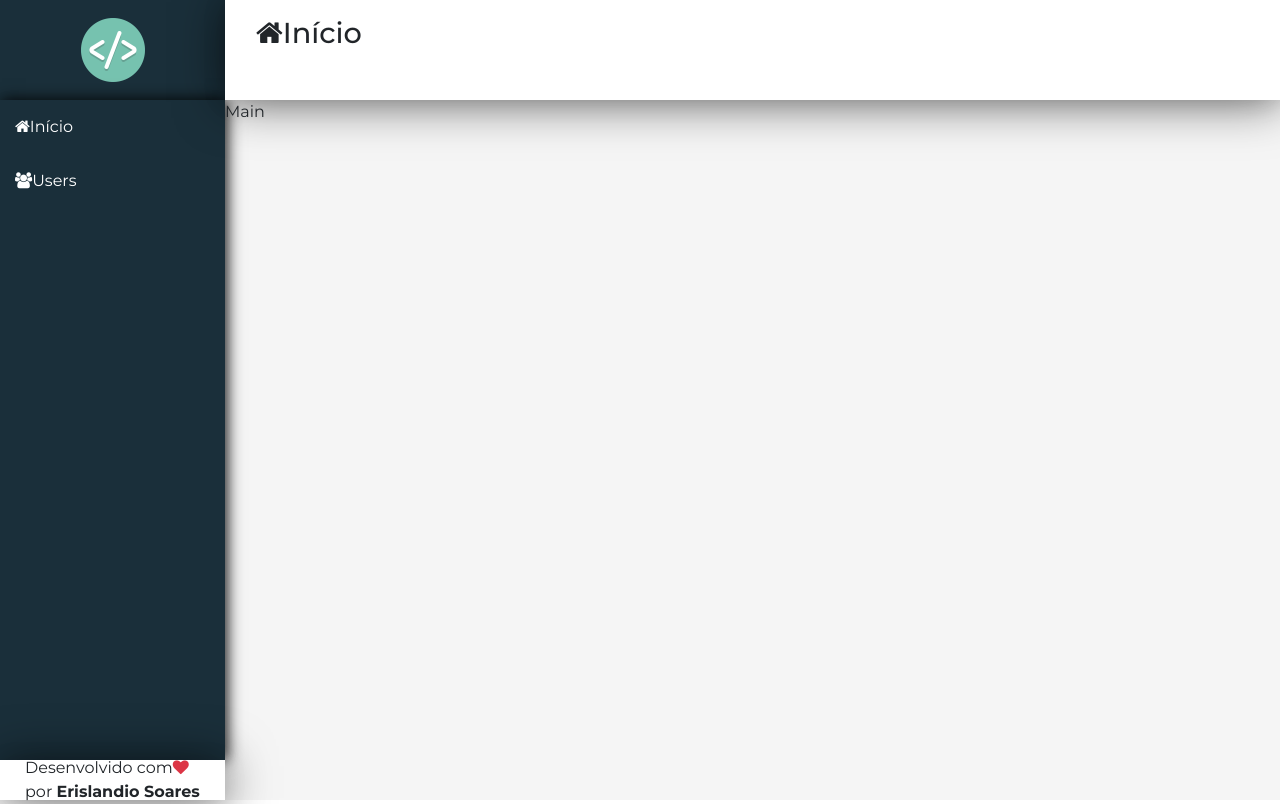
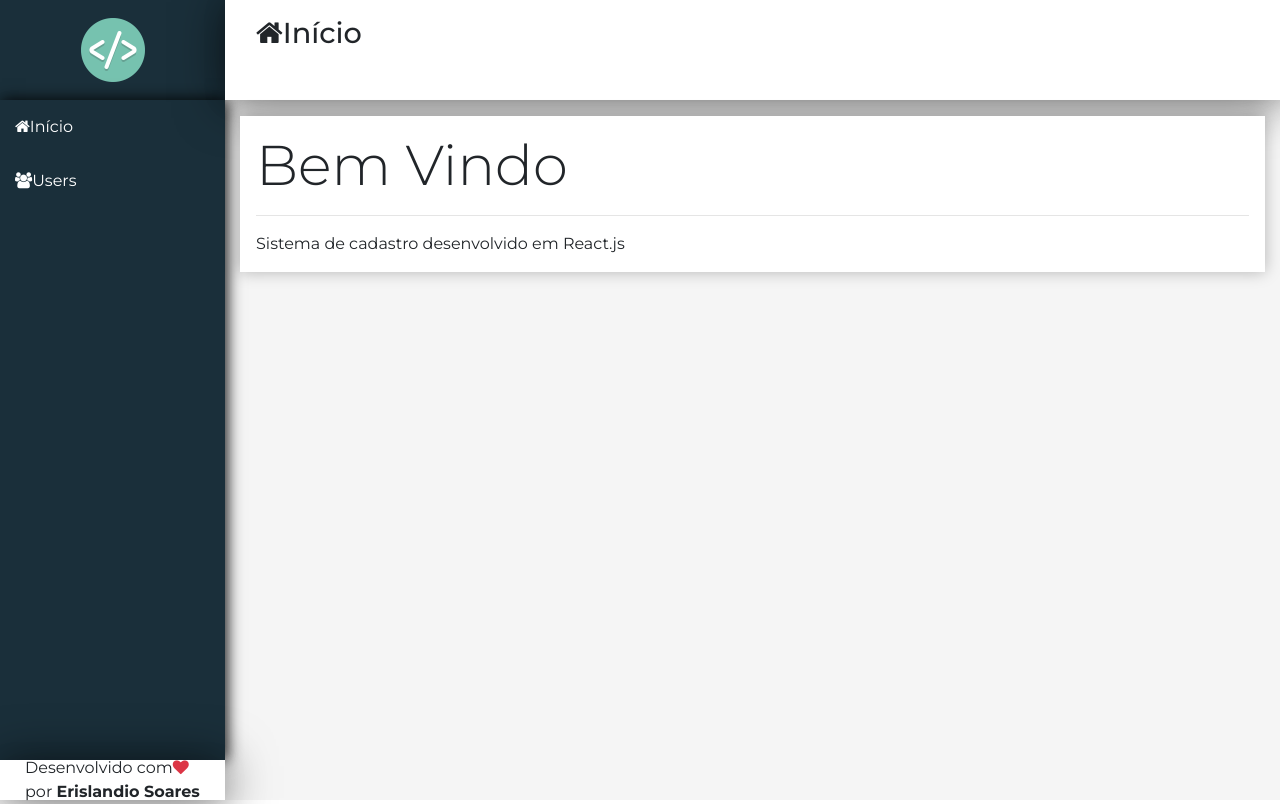
Before and after one commit to Erislandio/Crud-User-React, a React (Create React App) app in the folder frontend/: page / in a window 1280 px wide. Built offline with nearby package versions, Linux system fonts and the light colour scheme.

Commit message:
ajustes do conteudo da home

```diff
--- /dev/null
+++ b/frontend/src/components/home/Home.jsx
@@ -0,0 +1,22 @@
+import React, { Component } from 'react';
+import Main from '../template/main/Main';
+
+
+
+class Home extends Component {
+    render() {
+        return (
+            <Main icon='home' title="Início">
+                <div className="display-4">
+                    Bem Vindo
+                </div>
+                <hr />
+                <p className="mb-0">
+                    Sistema de cadastro desenvolvido em React.js
+                </p>
+            </Main>
+        );
+    }
+}
+
+export default Home;
--- a/frontend/src/components/main/App.jsx
+++ b/frontend/src/components/main/App.jsx
@@ -6,8 +6,8 @@ import 'font-awesome/css/font-awesome.min.css';
 
 import Footer from '../template/footer/Footer';
 import Nav from '../template/nav/Nav';
-import Main from '../template/main/Main'
 import Logo from '../template/logo/Logo';
+import Home from '../home/Home';
 
 class App extends Component {
     render() {
@@ -15,7 +15,7 @@ class App extends Component {
             <div className="app">
                 <Logo />
                 <Nav />
-                <Main icon='home' title="Início" />
+                <Home />
                 <Footer />
             </div>
         );
--- a/frontend/src/components/template/main/Main.css
+++ b/frontend/src/components/template/main/Main.css
@@ -0,0 +1,4 @@
+main > div {
+    background: #fff;
+    box-shadow: 0px 0px 15px #0004;
+}
--- a/frontend/src/components/template/main/Main.jsx
+++ b/frontend/src/components/template/main/Main.jsx
@@ -8,8 +8,10 @@ class Main extends Component {
         return (
             <React.Fragment>
                 <Header {...this.props}/>
-                <main className="content">
-                    Main
+                <main className="content container-fluid">
+                    <div className="p-3 mt-3">
+                        {this.props.children}
+                    </div>
                 </main>
             </React.Fragment>
         );
```
